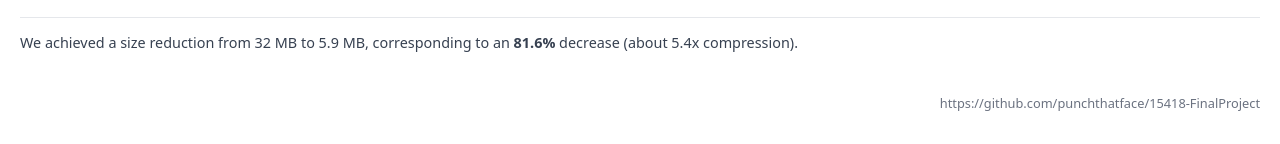
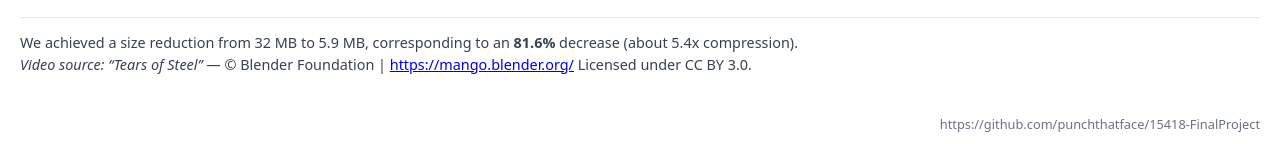
Before and after one commit to martinlhw/PVR-via-MAPU, a plain HTML site: page index.html in a window 1280 px wide. Shown: the part 720-864 px from the top of the page. Drawn offline with Linux system fonts and the light colour scheme.

Commit message:
Included video copyright

```diff
--- a/index.html
+++ b/index.html
@@ -285,6 +285,10 @@
       <section class="info">
         <p>
           We achieved a size reduction from 32 MB to 5.9 MB, corresponding to an <strong>81.6%</strong> decrease (about 5.4x compression).
+          <p>
+            <em>Video source: “Tears of Steel”</em> — © Blender Foundation | <a href="https://mango.blender.org/" target="_blank">https://mango.blender.org/</a>
+            Licensed under CC BY 3.0.
+          </p>
         </p>
       </section>
 
```
